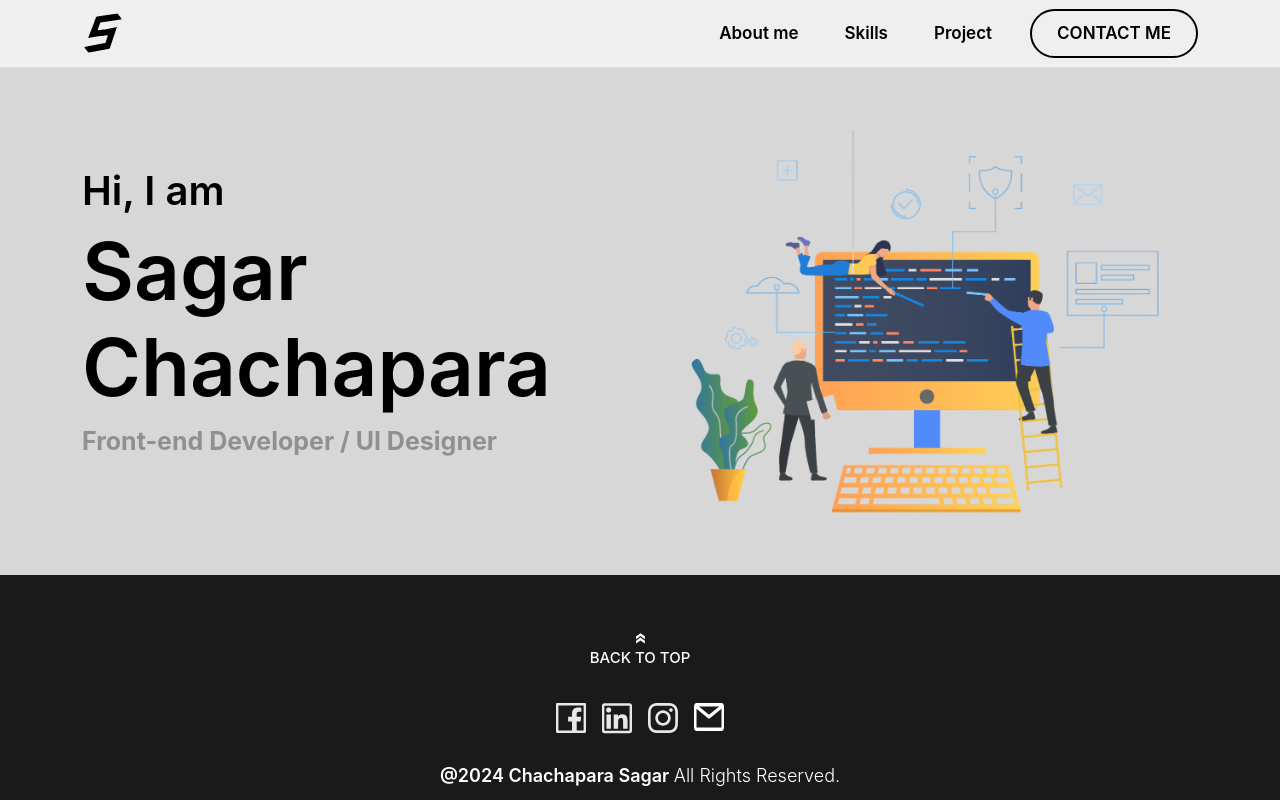
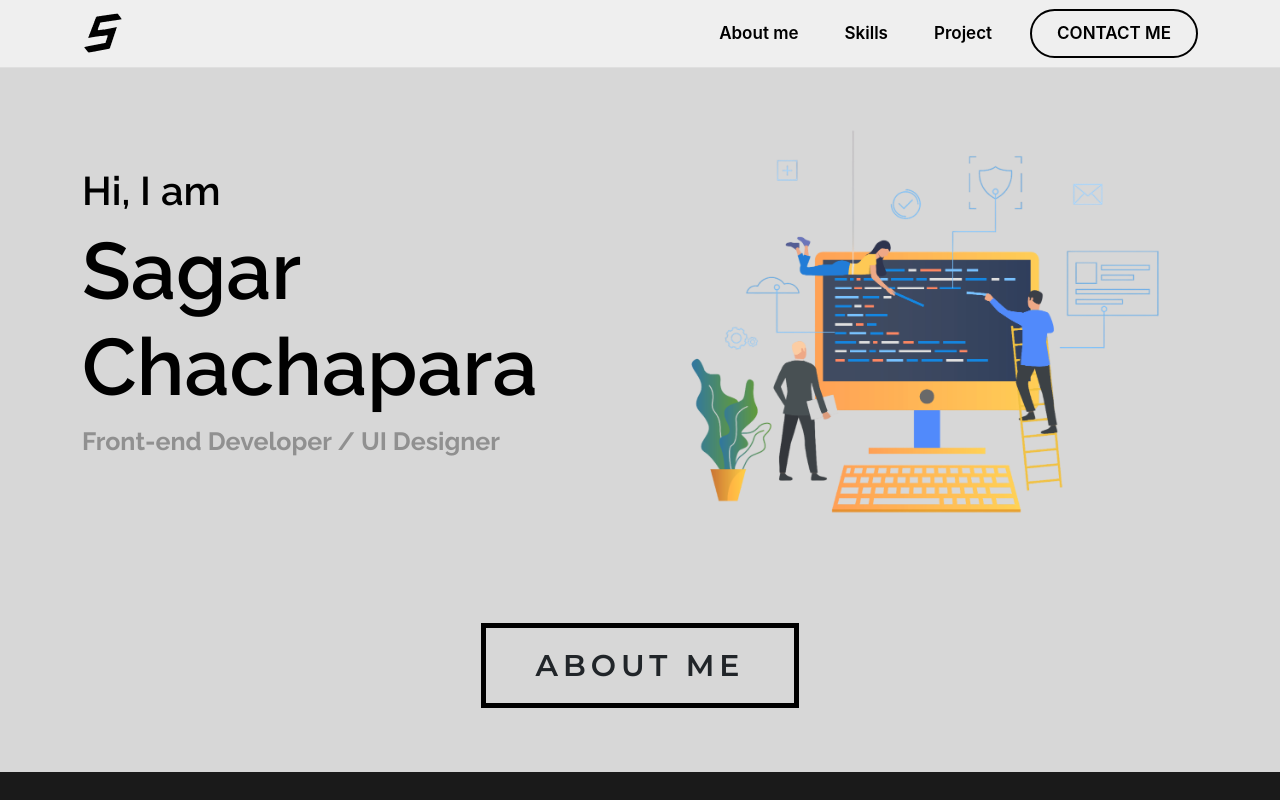
Before and after one commit to chachapara/potfollio-react-app, a React (Create React App) app: page / in a window 1280 px wide. Built offline with nearby package versions, Linux system fonts and the light colour scheme; what react-native would draw is missing.

Commit message:
new section add

```diff
--- a/public/index.html
+++ b/public/index.html
@@ -1,15 +1,18 @@
 <!DOCTYPE html>
 <html lang="en">
+
 <head>
   <meta charset="utf-8" />
   <link rel="icon" href="%PUBLIC_URL%/favicon.ico" />
   <meta name="viewport" content="width=device-width, initial-scale=1" />
   <meta name="theme-color" content="#000000" />
-    <meta
-      name="description"
-      content="Web site created using create-react-app"
-    />
+  <meta name="description" content="Web site created using create-react-app" />
   <link rel="apple-touch-icon" href="%PUBLIC_URL%/logo192.png" />
+  <link rel="preconnect" href="https://fonts.googleapis.com">
+  <link rel="preconnect" href="https://fonts.gstatic.com" crossorigin>
+  <link
+    href="https://fonts.googleapis.com/css2?family=Montserrat:ital,wght@0,100..900;1,100..900&family=Open+Sans:ital,wght@0,300..800;1,300..800&family=Raleway:ital,wght@0,100..900;1,100..900&display=swap"
+    rel="stylesheet">
   <!--
       manifest.json provides metadata used when your web app is installed on a
       user's mobile device or desktop. See https://developers.google.com/web/fundamentals/web-app-manifest/
@@ -26,6 +29,7 @@
     -->
   <title>React App</title>
 </head>
+
 <body>
   <noscript>You need to enable JavaScript to run this app.</noscript>
   <div id="root"></div>
@@ -40,6 +44,7 @@
       To create a production bundle, use `npm run build` or `yarn build`.
     -->
 </body>
+
 </html>
 <script></script>
 <style></style>
--- a/src/assets/index.css
+++ b/src/assets/index.css
@@ -17,67 +17,6 @@ body {
 .navbar {
   background-color: #efefef;
   border-bottom: 1px solid #dfdfdf;
-}
-
-.nav-link {
-  font-size: 17px;
-  font-weight: 600;
-  color: black;
-  margin-right: 30px;
-}
-
-.contect-btn {
-  border: 2px solid #000;
-  box-shadow: none;
-  outline: none;
-  font-size: 17px;
-  font-weight: 600;
-  color: black;
-  padding: 10px 25px;
-  border-radius: 30px;
-}
-
-.banner-footer-wapper {
-  background-color: #1A1A1A;
-  padding: 50px 0;
-}
-
-.go-top {
-  color: #fff;
-  font-size: 15px;
-}
-
-.social-icon-list {
-  margin: 0;
-  padding: 0;
-  list-style: none;
-  justify-content: center;
-}
-.copy-right{
-  font-size: 18px;
-  color: #fff;
-  font-weight: 300;
-}
-.year-copy{
-  font-weight: 600;
-}
-
-/* main section start */
-
-.banner-section-wapper{
-  background-color: #d7d7d7;
-}
-
-.img-responsive{
-  width: 100%;
-  height: auto;
-  overflow: hidden;
-}
-.img-responsive img{
-  width: 100%;
-  height: auto;
-  object-fit: contain;
-  object-position: center;
 }
 
 .font-w1{
@@ -127,3 +66,86 @@ body {
 .font-gray{
   color: #909090;
 }
+
+.font-Open-Sans{
+  font-family: "Open Sans", sans-serif;
+  font-style: normal;
+}
+
+.font-Montserrat{
+  font-family: "Montserrat", sans-serif;
+  font-style: normal;
+}
+
+.font-Raleway{
+  font-family: "Raleway", sans-serif;
+  font-style: normal;
+}
+
+.nav-link {
+  font-size: 17px;
+  font-weight: 600;
+  color: black;
+  margin-right: 30px;
+}
+
+.contect-btn {
+  border: 2px solid #000;
+  box-shadow: none;
+  outline: none;
+  font-size: 17px;
+  font-weight: 600;
+  color: black;
+  padding: 10px 25px;
+  border-radius: 30px;
+}
+
+.banner-footer-wapper {
+  background-color: #1A1A1A;
+  padding: 50px 0;
+}
+
+.go-top {
+  color: #fff;
+  font-size: 15px;
+}
+
+.social-icon-list {
+  margin: 0;
+  padding: 0;
+  list-style: none;
+  justify-content: center;
+}
+.copy-right{
+  font-size: 18px;
+  color: #fff;
+  font-weight: 300;
+}
+.year-copy{
+  font-weight: 600;
+}
+
+/* main section start */
+
+.banner-main-wapper{
+  background-color: #d7d7d7;
+}
+
+.img-responsive{
+  width: 100%;
+  height: auto;
+  overflow: hidden;
+}
+.img-responsive img{
+  width: 100%;
+  height: auto;
+  object-fit: contain;
+  object-position: center;
+}
+
+.text-border-desing{
+  border: 5px solid #000;
+  padding: 15px 50px;
+  font-size: 30px;
+  letter-spacing: 5px;
+}
--- a/src/pages/Brand/index.js
+++ b/src/pages/Brand/index.js
@@ -6,14 +6,14 @@ import code from '../../assets/images/18941-Photoroom.png'
 export default function Brand() {
 
     return (
-        <main>
+        <main className='banner-main-wapper'>
             <section className='banner-section-wapper py-5'>
                 <Container>
                     <Row className='align-items-center'>
                         <Col lg={6}>
-                            <h3 className='font-size-min font-black font-w6'>Hi, I am</h3>
-                            <h1 className='font-size-big font-black font-w6'>Sagar Chachapara</h1>
-                            <p className='font-gray font-w7 font-size-small'>Front-end Developer / UI Designer</p>
+                            <h3 className='font-size-min font-black font-w6 font-Raleway'>Hi, I am</h3>
+                            <h1 className='font-size-big font-black font-w6 font-Raleway'>Sagar Chachapara</h1>
+                            <p className='font-gray font-w7 font-size-small font-Raleway'>Front-end Developer / UI Designer</p>
                         </Col>
                         <Col lg={6}>
                             <div className='img-responsive'>
@@ -23,6 +23,17 @@ export default function Brand() {
                     </Row>
                 </Container>
             </section>
+            <section className='banner-about-section py-5'>
+                <Container>
+                    <Row>
+                        <Col lg={12}>
+                            <div className='d-flex justify-content-center'>
+                                <p className='text-border-desing font-Montserrat font-w6'>ABOUT ME</p>
+                            </div>
+                        </Col>
+                    </Row>
+                </Container>
+            </section>
         </main>
     )
 }
```
Lines whose indentation alone changed are shown as unchanged.
